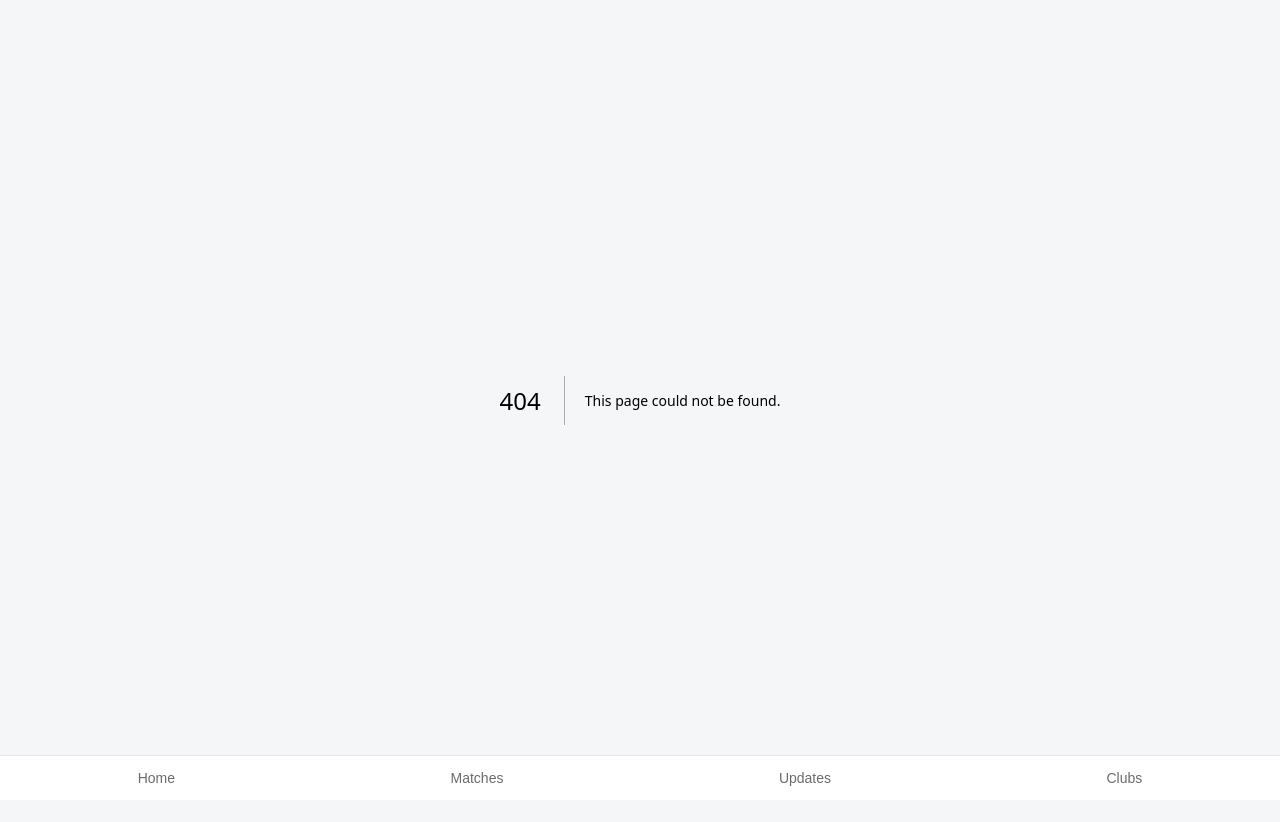
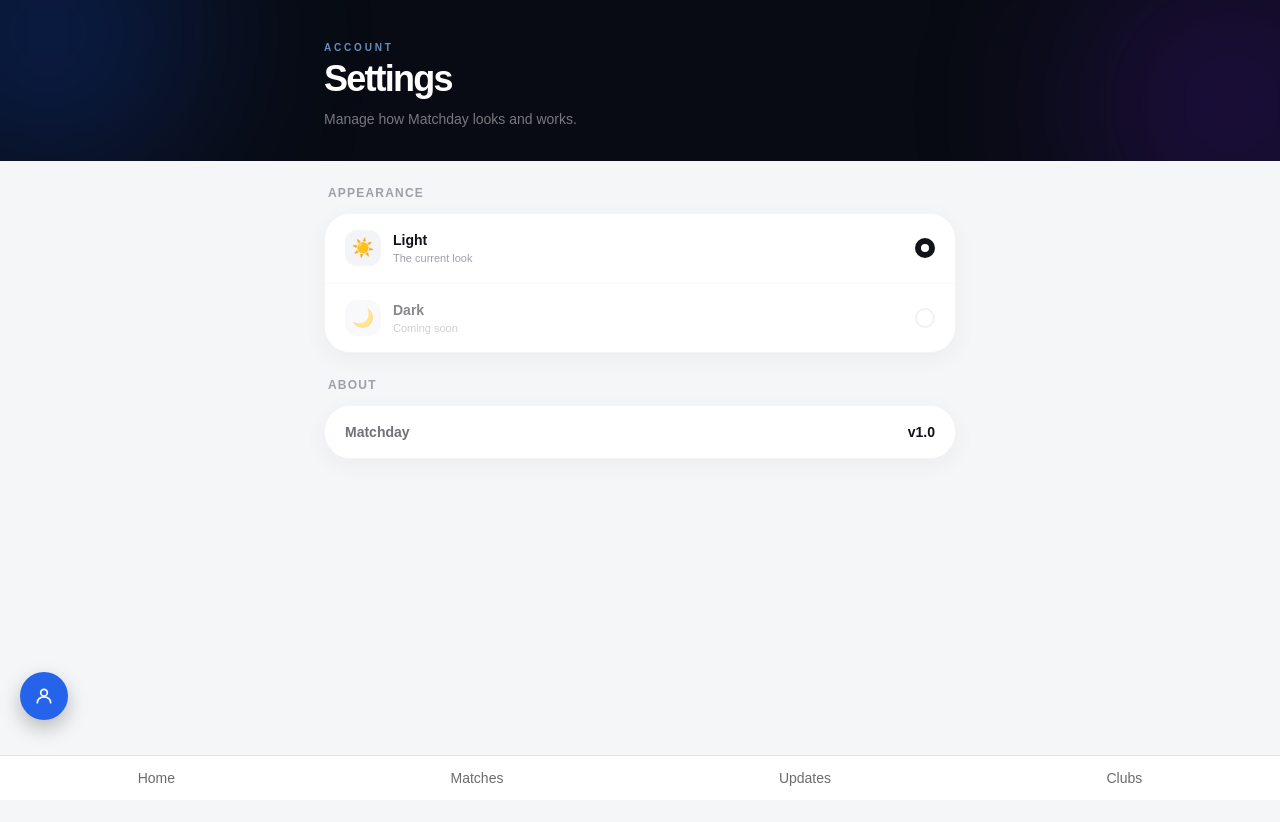
Before and after one commit to ilai359/matchday-web, a Next.js app: page /settings in a window 1280 px wide. Before the commit this address had no page. Shown: the top 822 px of the page. Built offline with nearby package versions, Linux system fonts and the light colour scheme.

Commit message:
Add live match scores, profile/settings page, fix date display and news dedup bugs, fix league table club matching

```diff
--- /dev/null
+++ b/src/app/settings/page.tsx
@@ -0,0 +1,79 @@
+export default function Settings() {
+  return (
+    <main className="min-h-screen overflow-x-hidden bg-[#F5F6F8] pb-24">
+      <header className="relative overflow-hidden bg-[#080B13] text-white">
+        <div className="pointer-events-none absolute inset-0">
+          <div className="absolute -left-24 -top-28 h-72 w-72 rounded-full bg-blue-600/25 blur-[90px]" />
+          <div className="absolute -right-24 -top-10 h-72 w-72 rounded-full bg-violet-600/20 blur-[90px]" />
+        </div>
+
+        <div className="relative z-10 mx-auto w-full max-w-2xl px-5 pb-8 pt-10">
+          <div className="mb-1.5 text-[10px] font-black uppercase tracking-[0.28em] text-blue-300/70">
+            Account
+          </div>
+          <h1 className="text-[36px] font-black leading-none tracking-[-0.05em]">
+            Settings
+          </h1>
+          <p className="mt-3 max-w-xs text-sm leading-5 text-white/45">
+            Manage how Matchday looks and works.
+          </p>
+        </div>
+      </header>
+
+      <div className="mx-auto w-full max-w-2xl px-5 pt-6">
+        <section className="mb-6">
+          <h2 className="mb-3 px-1 text-xs font-black uppercase tracking-widest text-zinc-400">
+            Appearance
+          </h2>
+
+          <div className="overflow-hidden rounded-[26px] border border-black/[0.045] bg-white shadow-[0_6px_24px_rgba(0,0,0,0.045)]">
+            <div className="flex items-center justify-between px-5 py-4">
+              <div className="flex items-center gap-3">
+                <div className="flex h-9 w-9 items-center justify-center rounded-xl bg-[#F2F4F7] text-lg">
+                  ☀️
+                </div>
+                <div>
+                  <div className="text-sm font-black text-[#111318]">Light</div>
+                  <div className="text-[11px] font-medium text-zinc-400">
+                    The current look
+                  </div>
+                </div>
+              </div>
+              <div className="flex h-5 w-5 items-center justify-center rounded-full bg-[#111318]">
+                <div className="h-2 w-2 rounded-full bg-white" />
+              </div>
+            </div>
+
+            <div className="flex items-center justify-between border-t border-zinc-100 px-5 py-4 opacity-50">
+              <div className="flex items-center gap-3">
+                <div className="flex h-9 w-9 items-center justify-center rounded-xl bg-[#F2F4F7] text-lg">
+                  🌙
+                </div>
+                <div>
+                  <div className="text-sm font-black text-[#111318]">Dark</div>
+                  <div className="text-[11px] font-medium text-zinc-400">
+                    Coming soon
+                  </div>
+                </div>
+              </div>
+              <div className="h-5 w-5 rounded-full border-2 border-zinc-200" />
+            </div>
+          </div>
+        </section>
+
+        <section>
+          <h2 className="mb-3 px-1 text-xs font-black uppercase tracking-widest text-zinc-400">
+            About
+          </h2>
+
+          <div className="overflow-hidden rounded-[26px] border border-black/[0.045] bg-white shadow-[0_6px_24px_rgba(0,0,0,0.045)]">
+            <div className="flex items-center justify-between px-5 py-4">
+              <span className="text-sm font-bold text-zinc-500">Matchday</span>
+              <span className="text-sm font-black text-[#111318]">v1.0</span>
+            </div>
+          </div>
+        </section>
+      </div>
+    </main>
+  );
+}
--- a/src/components/Navigation.tsx
+++ b/src/components/Navigation.tsx
@@ -1,17 +1,53 @@
 "use client";
 import Link from "next/link";
 import { usePathname } from "next/navigation";
+
 const tabs = [
   { href: "/", label: "Home" },
   { href: "/matches", label: "Matches" },
   { href: "/updates", label: "Updates" },
   { href: "/clubs", label: "Clubs" },
 ];
+
+function ProfileIcon() {
+  return (
+    <svg
+      width="20"
+      height="20"
+      viewBox="0 0 24 24"
+      fill="none"
+      stroke="currentColor"
+      strokeWidth="2"
+      strokeLinecap="round"
+      strokeLinejoin="round"
+    >
+      <circle cx="12" cy="8" r="4" />
+      <path d="M4 20c0-4 3.6-7 8-7s8 3 8 7" />
+    </svg>
+  );
+}
+
 export default function Navigation() {
   const pathname = usePathname();
+  const isProfileActive = pathname === "/settings";
+
   return (
+    <>
+      <Link
+        href="/settings"
+        aria-label="Profile and settings"
+        className="fixed bottom-20 left-5 z-50 flex h-12 w-12 items-center justify-center rounded-full text-white shadow-[0_8px_20px_rgba(0,0,0,0.25)] transition active:scale-95"
+        style={{
+          backgroundColor: isProfileActive ? "#2563EB" : "#111318",
+          transform: "translateZ(0)",
+          WebkitTransform: "translateZ(0)",
+        }}
+      >
+        <ProfileIcon />
+      </Link>
+
       <nav
-      className="fixed bottom-0 left-0 right-0 z-50 bg-white border-t border-zinc-200 flex justify-around py-3"
+        className="fixed bottom-0 left-0 right-0 z-40 bg-white border-t border-zinc-200 flex justify-around py-3"
         style={{
           transform: "translateZ(0)",
           WebkitTransform: "translateZ(0)",
@@ -35,5 +71,6 @@
           );
         })}
       </nav>
+    </>
   );
 }
--- a/src/lib/footballApi.ts
+++ b/src/lib/footballApi.ts
@@ -28,7 +28,7 @@
   ajax: ["afc ajax", "ajax"],
   psv: ["psv", "psv eindhoven"],
   porto: ["fc porto", "porto"],
-  benfica: ["sl benfica", "benfica"],
+  benfica: ["sl benfica", "benfica", "sport lisboa e benfica"],
   "sporting-cp": ["sporting clube de portugal", "sporting cp"],
   "aston-villa": ["aston villa fc", "aston villa"],
   chelsea: ["chelsea fc", "chelsea"],
@@ -201,6 +201,7 @@
 export const LEAGUE_TO_CODE: Record<string, string> = {
   "Premier League": "PL",
   "La Liga": "PD",
+  "Primera Division": "PD",
   Bundesliga: "BL1",
   "Ligue 1": "FL1",
   "Serie A": "SA",
```
Lines whose indentation alone changed are shown as unchanged.
